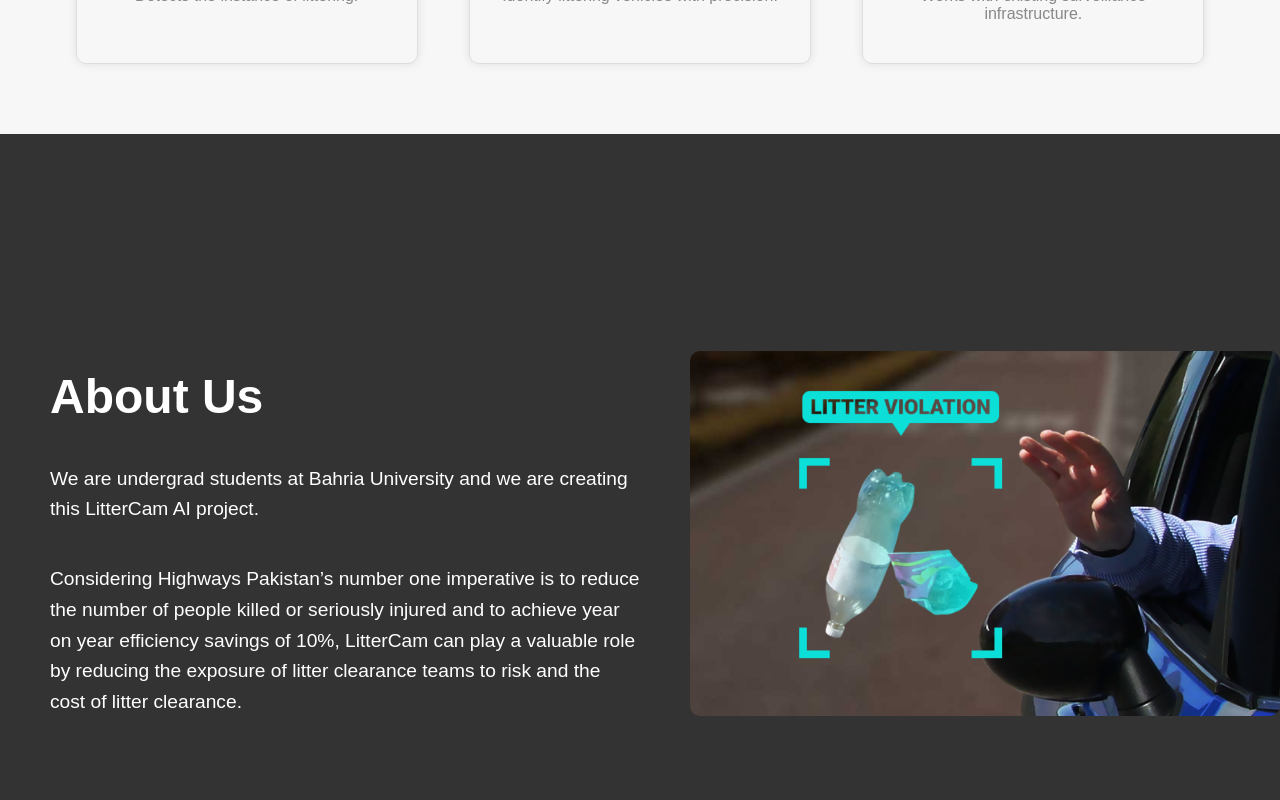
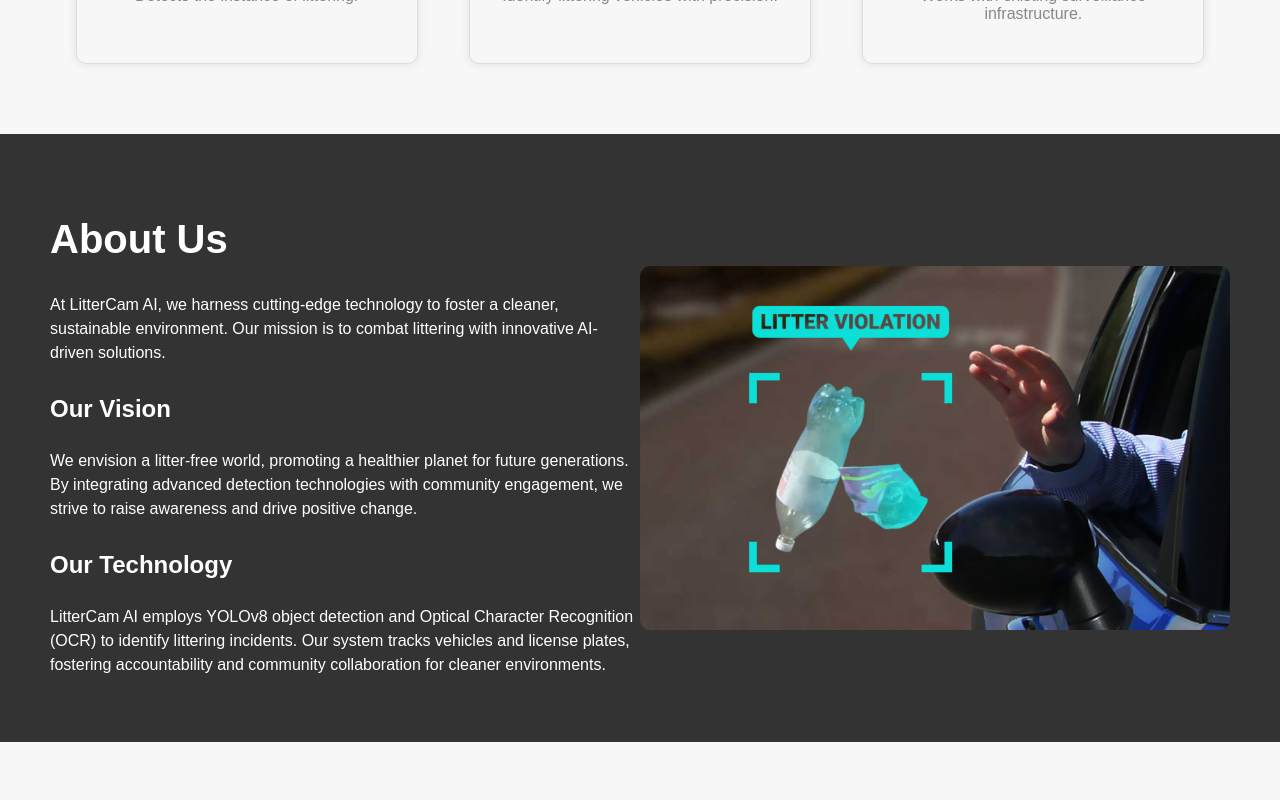
Before and after one commit to usman-29/LitterCam-AI, a React (Create React App) app: page / in a window 1280 px wide. Shown: the part 1280-2080 px from the top of the page. Built offline with nearby package versions, Linux system fonts and the light colour scheme; the HTML template or start-up script is replaced by a standard one.

Commit message:
stylish correction

```diff
--- a/src/components/AboutUs/AboutUs.css
+++ b/src/components/AboutUs/AboutUs.css
@@ -1,15 +1,20 @@
 .about-us {
     display: flex;
+    flex-wrap: wrap;
+    /* Allow wrapping for smaller screens */
     align-items: center;
     justify-content: space-between;
-    height: 100vh;
+    padding: 50px;
+    /* Added padding for better spacing */
     background-color: #333;
 }
 
 .left-side {
     color: white;
-    padding: 50px;
-    width: 50%;
+    width: 100%;
+    /* Full width on small screens */
+    max-width: 600px;
+    /* Limit max width on larger screens */
     display: flex;
     flex-direction: column;
     justify-content: center;
@@ -17,18 +22,33 @@
 }
 
 .left-side h2 {
-    font-size: 3rem;
-    margin-bottom: 20px;
+    font-size: 2.5rem;
+    /* Slightly smaller heading */
+    margin-bottom: 15px;
+    /* Reduced margin */
+}
+
+.left-side h3 {
+    font-size: 1.5rem;
+    /* Adjusted size for subheadings */
+    margin-top: 15px;
+    /* Added margin for spacing */
+    margin-bottom: 10px;
+    /* Added margin for spacing */
 }
 
 .left-side p {
-    font-size: 1.2rem;
-    line-height: 1.6;
-    margin-bottom: 20px;
+    font-size: 1rem;
+    /* Reduced paragraph font size */
+    line-height: 1.5;
+    /* Adjusted line height */
+    margin-bottom: 15px;
+    /* Reduced margin */
 }
 
 .right-side {
-    width: 50%;
+    width: 100%;
+    /* Full width on small screens */
     display: flex;
     justify-content: center;
     align-items: center;
@@ -38,4 +58,19 @@
     max-width: 100%;
     height: auto;
     border-radius: 10px;
+    margin-top: 20px;
+    /* Added margin for spacing */
 }
+
+/* Responsive adjustments */
+@media (min-width: 768px) {
+    .left-side {
+        width: 50%;
+        /* Take half the width on larger screens */
+    }
+
+    .right-side {
+        width: 50%;
+        /* Take half the width on larger screens */
+    }
+}
--- a/src/components/AboutUs/AboutUs.js
+++ b/src/components/AboutUs/AboutUs.js
@@ -7,10 +7,15 @@ const AboutUs = () => {
             <div className="left-side">
                 <h2>About Us</h2>
                 <p>
-                    We are undergrad students at Bahria University and we are creating this LitterCam AI project.
+                    At LitterCam AI, we harness cutting-edge technology to foster a cleaner, sustainable environment. Our mission is to combat littering with innovative AI-driven solutions.
                 </p>
+                <h3>Our Vision</h3>
                 <p>
-                    Considering Highways Pakistan’s number one imperative is to reduce the number of people killed or seriously injured and to achieve year on year efficiency savings of 10%, LitterCam can play a valuable role by reducing the exposure of litter clearance teams to risk and the cost of litter clearance.
+                    We envision a litter-free world, promoting a healthier planet for future generations. By integrating advanced detection technologies with community engagement, we strive to raise awareness and drive positive change.
+                </p>
+                <h3>Our Technology</h3>
+                <p>
+                    LitterCam AI employs YOLOv8 object detection and Optical Character Recognition (OCR) to identify littering incidents. Our system tracks vehicles and license plates, fostering accountability and community collaboration for cleaner environments.
                 </p>
             </div>
             <div className="right-side">
--- a/src/components/DemoVideo/DemoVideo.css
+++ b/src/components/DemoVideo/DemoVideo.css
@@ -43,7 +43,7 @@
 
 
 .responsive-video {
-    max-width: 100%;
+    max-width: 70%;
     max-height: 100%;
     width: 100%;
     height: auto;
--- a/src/components/DemoVideo/DemoVideo.js
+++ b/src/components/DemoVideo/DemoVideo.js
@@ -23,6 +23,8 @@ const DemoVideo = () => {
                 Your browser does not support the video tag.
             </video>
 
+            <p>Upload a video to test.</p>
+
             {/* Upload button */}
             <input
                 type="file"
--- a/src/pages/Demo/Demo.css
+++ b/src/pages/Demo/Demo.css
@@ -0,0 +1,4 @@
+.space_demo {
+    display: flex;
+    height: 5vh;
+}
--- a/src/pages/Demo/Demo.js
+++ b/src/pages/Demo/Demo.js
@@ -9,6 +9,9 @@ const Demo = () => {
     return (
         <div className="demo-container">
             <Header />
+            <>
+                <div class="space_demo"></div>
+            </>
             <DemoVideo />
             <ContactUs />
         </div>
```
